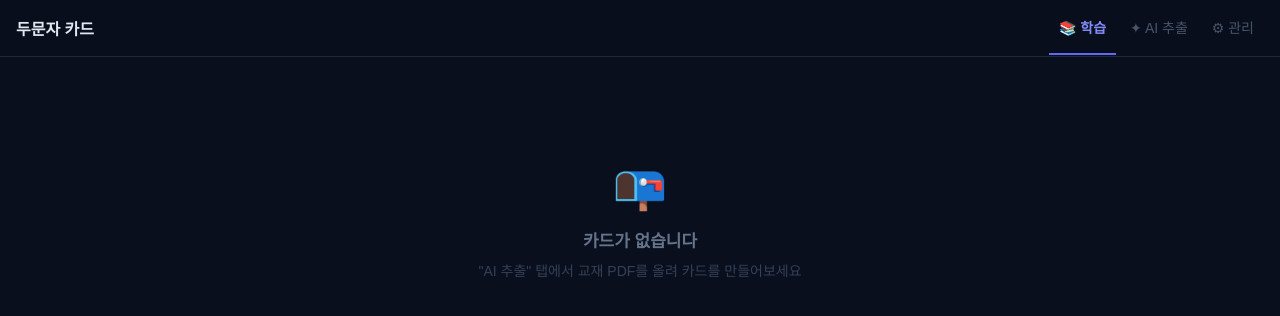
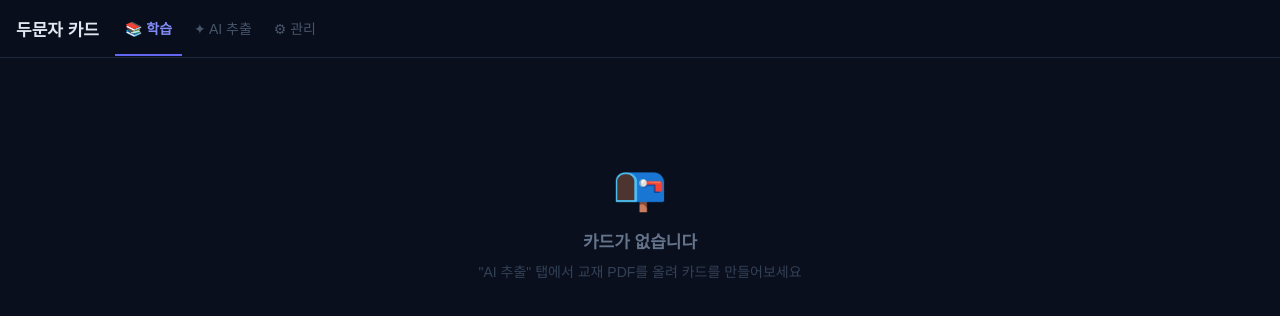
Before and after one commit to hbk19992-code/domun, a React (Vite) app: page / in a window 1280 px wide. Shown: the top 316 px of the page. Built offline with nearby package versions, Linux system fonts and the light colour scheme.

Commit message:
Add files via upload

```diff
--- a/src/App.jsx
+++ b/src/App.jsx
@@ -12,32 +12,31 @@ const TABS = [
 ]
 
 const S = {
-  wrap: { minHeight: '100vh', background: '#0a0f1e', display: 'flex', flexDirection: 'column', width: '100%', overflowX: 'hidden' },
+  wrap: { minHeight: '100vh', background: '#0a0f1e', display: 'flex', flexDirection: 'column', overflowX: 'hidden' },
   header: {
     borderBottom: '1px solid #1e293b', padding: '0 16px',
-    display: 'flex', alignItems: 'center', justifyContent: 'space-between',
+    display: 'flex', alignItems: 'center', gap: 16,
     position: 'sticky', top: 0, zIndex: 100,
     background: 'rgba(10,15,30,0.95)', backdropFilter: 'blur(12px)',
-    width: '100%', boxSizing: 'border-box'
   },
-  logo: { fontSize: 16, fontWeight: 800, color: '#e2e8f0', padding: '16px 0', whiteSpace: 'nowrap', flexShrink: 0 },
-  tabs: { display: 'flex', gap: 4, overflowX: 'auto', WebkitOverflowScrolling: 'touch' },
+  logo: { fontSize: 17, fontWeight: 800, color: '#e2e8f0', padding: '16px 0', whiteSpace: 'nowrap' },
+  tabs: { display: 'flex', gap: 2 },
   tab: (active) => ({
     padding: '16px 10px', border: 'none', background: 'none',
     color: active ? '#818cf8' : '#475569',
     borderBottom: active ? '2px solid #6366f1' : '2px solid transparent',
     cursor: 'pointer', fontSize: 14, fontWeight: active ? 700 : 400,
-    transition: 'all 0.15s', whiteSpace: 'nowrap'
+    whiteSpace: 'nowrap',
   }),
-  content: { flex: 1, padding: '24px 16px', maxWidth: 760, width: '100%', margin: '0 auto', boxSizing: 'border-box', overflowX: 'hidden' },
+  content: { flex: 1, padding: '24px 16px', maxWidth: 760, width: '100%', margin: '0 auto' },
   overlay: {
     position: 'fixed', inset: 0, background: 'rgba(0,0,0,0.7)',
     display: 'flex', alignItems: 'center', justifyContent: 'center',
-    zIndex: 200, padding: 24, boxSizing: 'border-box'
+    zIndex: 200, padding: 24,
   },
   modal: {
     background: '#0f172a', border: '1px solid #1e293b', borderRadius: 20,
-    padding: 24, width: '100%', maxWidth: 480, boxSizing: 'border-box'
+    padding: 32, width: '100%', maxWidth: 480,
   },
   modalTitle: { color: '#e2e8f0', fontSize: 18, fontWeight: 800, marginBottom: 8 },
   modalSub: { color: '#64748b', fontSize: 13, marginBottom: 24, lineHeight: 1.6 },
@@ -62,7 +61,7 @@ function ShareImportModal({ sharedCards, onImport, onClose }) {
         <div style={{ maxHeight: 180, overflowY: 'auto', marginBottom: 20, display: 'flex', flexDirection: 'column', gap: 6 }}>
           {sharedCards.slice(0, 5).map((c, i) => (
             <div key={i} style={{ background: '#1e293b', borderRadius: 8, padding: '8px 12px' }}>
-              <span style={{ color: '#818cf8', fontWeight: 700, fontSize: 13 }}>{c.mnemonic}</span>
+              <span style={{ color: '#818cf8', fontWeight: 700, fontSize: 13 }}>{c.mnemonic || c.answer}</span>
               <span style={{ color: '#64748b', fontSize: 12, marginLeft: 8 }}>{c.question}</span>
             </div>
           ))}
@@ -135,8 +134,7 @@ export default function App() {
         <div style={{
           position: 'fixed', bottom: 24, left: '50%', transform: 'translateX(-50%)',
           background: '#6366f1', color: '#fff', borderRadius: 10,
-          padding: '10px 24px', fontSize: 14, fontWeight: 600, zIndex: 300,
-          whiteSpace: 'nowrap',
+          padding: '10px 24px', fontSize: 14, fontWeight: 600, zIndex: 300, whiteSpace: 'nowrap',
         }}>{importToast}</div>
       )}
     </div>
```
